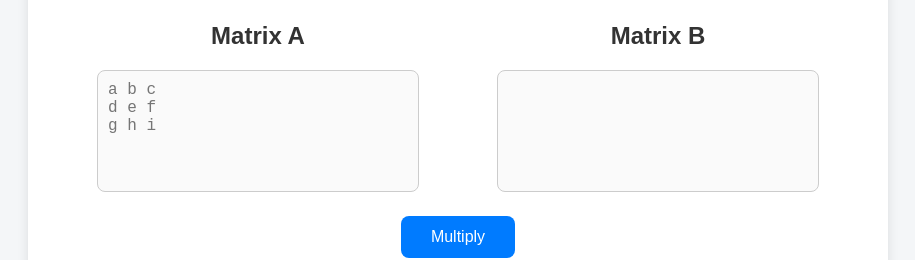
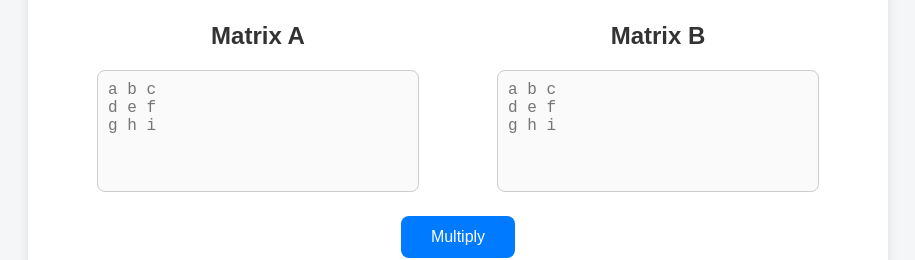
Before and after one commit to Starhopperr/MatrixMultiplier, a plain HTML site: page index.html in a window 1280 px wide. Shown: the part 128-388 px from the top of the page, without its empty margins (182-1097 px from the left). Drawn offline with Linux system fonts and the light colour scheme.

Commit message:
Update index.html

```diff
--- a/index.html
+++ b/index.html
@@ -20,7 +20,9 @@ g h i"></textarea>
       </div>
       <div>
         <h2>Matrix B</h2>
-        <textarea id="matrixB" placeholder=""></textarea>
+        <textarea id="matrixB" placeholder="a b c
+d e f
+g h i"></textarea>
       </div>
     </div>
 
```
